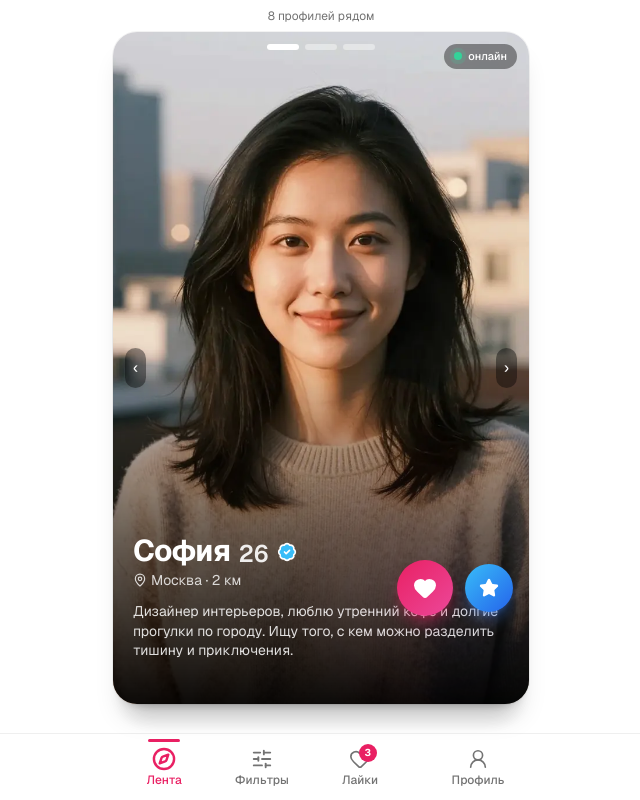
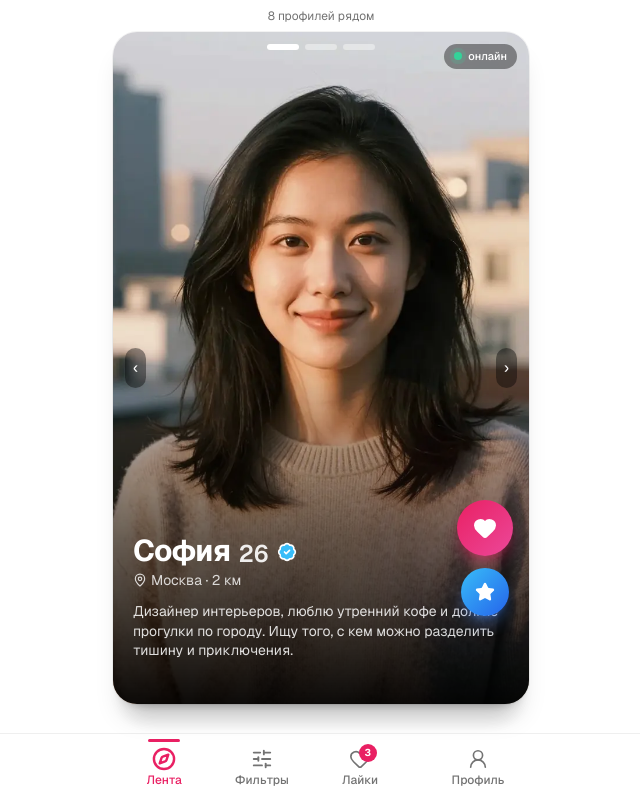
Before and after one commit to Manska2525/VVV-12, a Next.js app: page / in a window 1280 px wide. Shown: the whole page, without its empty margins (319-959 px from the left). Built offline with nearby package versions, Linux system fonts and the light colour scheme.

Commit message:
Revert "fix(ui): place action buttons in one row under blue button"
This reverts commit 38f14653bc654c4ff4f73cf9981519c62ae356fe.

```diff
--- a/src/components/app/swipe-card.tsx
+++ b/src/components/app/swipe-card.tsx
@@ -185,7 +185,7 @@ export function SwipeCard({ profile, stackIndex, onLike, onSuper, onNextProfile,
         )}
 
         {/* Vertical action buttons (like, super) on right of photo, aligned near profile city */}
-        <div className="absolute right-4 bottom-[5.5rem] z-30 flex items-center gap-3">
+        <div className="absolute right-4 bottom-[5.5rem] z-30 flex flex-col items-center gap-3">
           <div className="relative">
             <span className="absolute -inset-2 rounded-full blur-3xl opacity-70 bg-pink-500/40 -z-10" />
             <button
```
